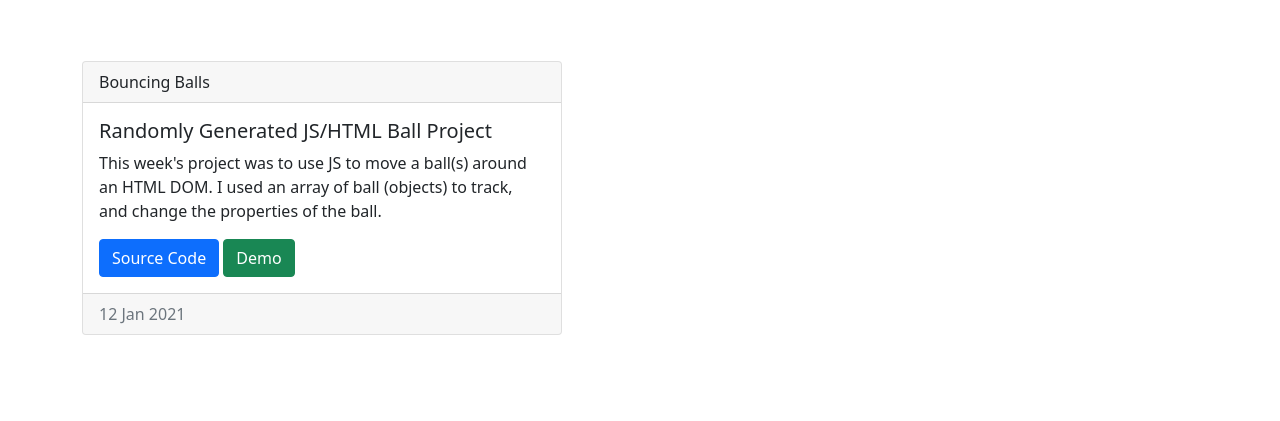
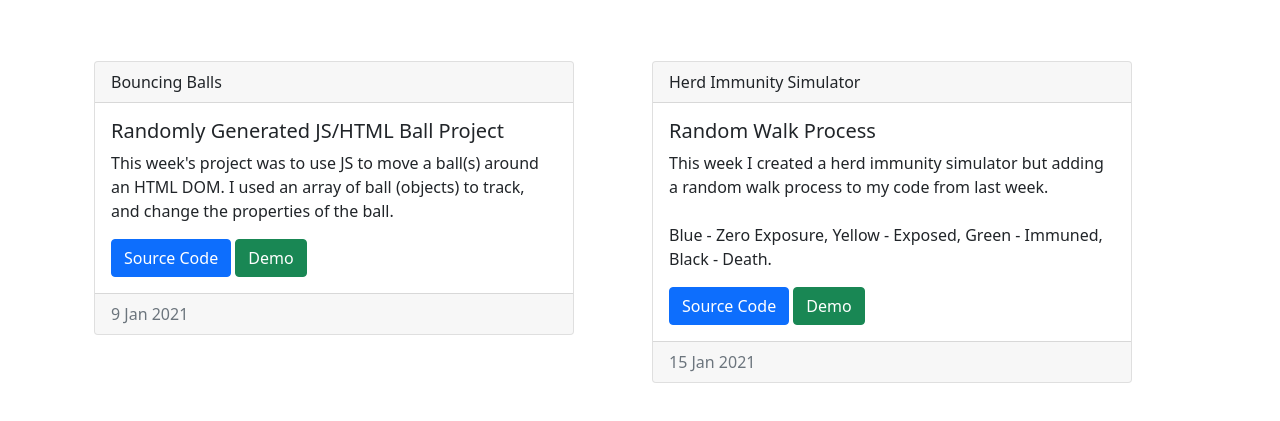
Before and after one commit to CronNinja/mern, a plain HTML site: page projects/index.html in a window 1280 px wide. Shown: the part 223-644 px from the top of the page. Drawn offline with nearby package versions, Linux system fonts and the light colour scheme; files whose address does not match are found by name.

Commit message:
Built Random Walk Project

```diff
--- a/projects/index.html
+++ b/projects/index.html
@@ -16,7 +16,10 @@
         <h1>Just Keep Building</h1>
         <p class="lead">Below is a list of all my projects<br>while attending MIT xPro MERN Course</p>
       </div>
-      <div class="card" style="width: 30rem;"">
+      <div class="container">
+        <div class="row">
+          <div class="col">
+            <div class="card" style="width: 30rem;">
               <div class="card-header">
                 Bouncing Balls
               </div>
@@ -27,7 +30,25 @@
                 <a href="balls/index.html" class="btn btn-success" target="_blank">Demo</a>
               </div>
               <div class="card-footer text-muted">
-          12 Jan 2021
+                9 Jan 2021
+              </div>
+            </div>
+          </div>
+          <div class="col">
+            <div class="card" style="width: 30rem;"">
+              <div class="card-header">
+                Herd Immunity Simulator
+              </div>
+              <div class="card-body">
+                <h5 class="card-title">Random Walk Process</h5>
+                <p class="card-text">This week I created a herd immunity simulator but adding a random walk process to my code from last week.<br><br>Blue - Zero Exposure, Yellow - Exposed, Green - Immuned, Black - Death.</p>
+                <a href="https://github.com/CronNinja/mern/blob/main/projects/randomwalk/" class="btn btn-primary" target="_blank">Source Code</a>
+                <a href="randomwalk/index.html" class="btn btn-success" target="_blank">Demo</a>
+              </div>
+              <div class="card-footer text-muted">
+                15 Jan 2021
+              </div>
+            </div>
           </div>
         </div>
     </main>
```
Lines whose indentation alone changed are shown as unchanged.
